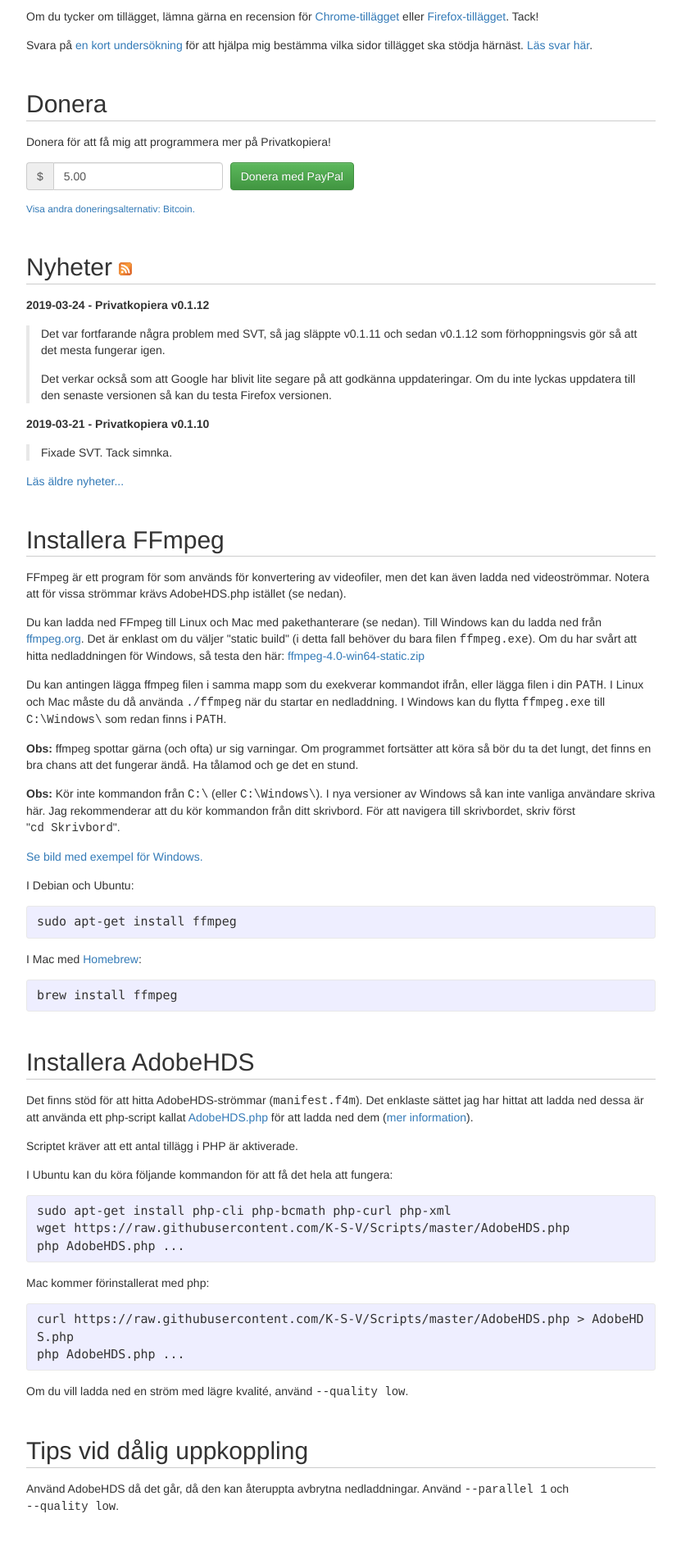
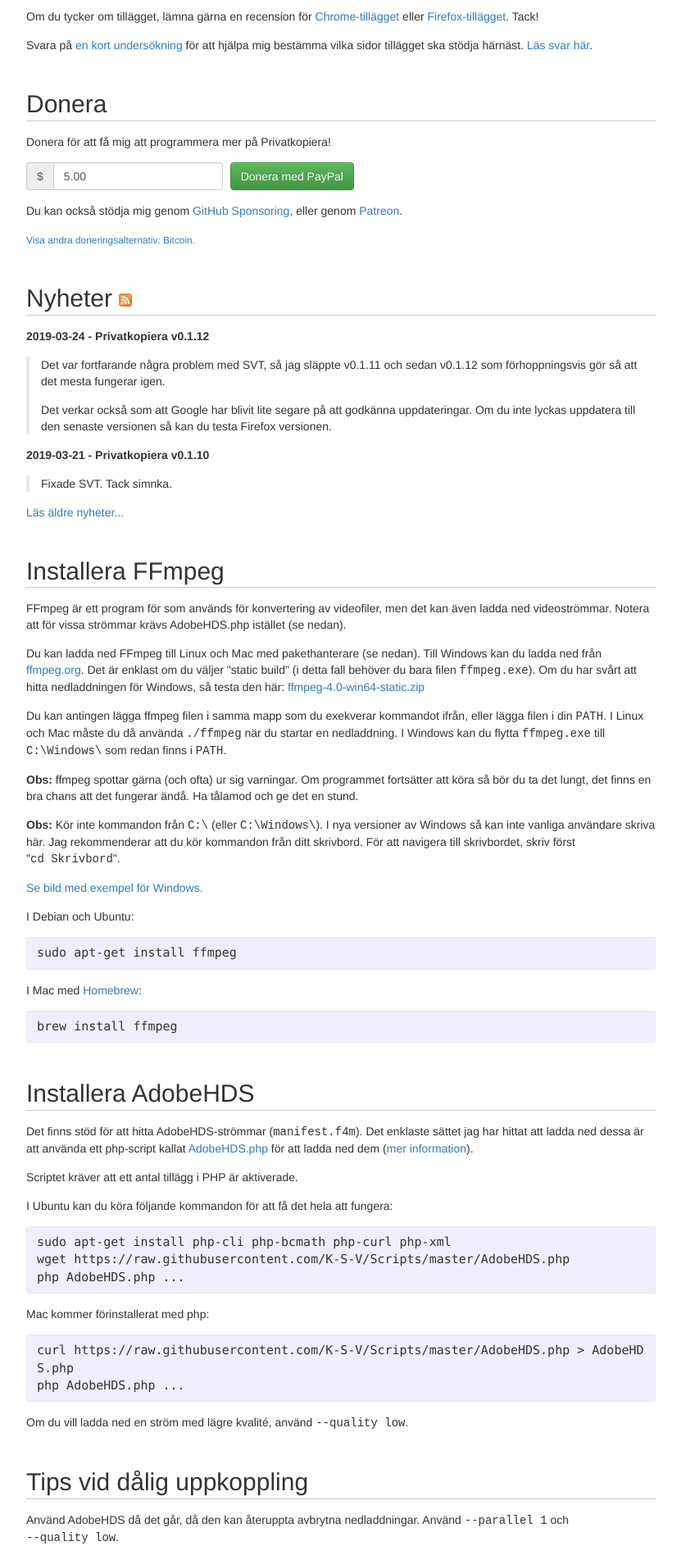
Before and after one commit to stefansundin/privatkopiera, a Jekyll site: the page built from index.html, in a window 1280 px wide. Shown: the part 886-2783 px from the top of the page at 82% size, without its empty margins (224-1055 px from the left). Built offline with Jekyll 4.4.1, drawn with Linux system fonts in a browser that asks for light colours.

Commit message:
Add links to GitHub sponsorship and Patreon.

```diff
--- a/css/main.scss
+++ b/css/main.scss
@@ -58,13 +58,15 @@
   height: 2em;
 }
 
+.form-inline {
+  margin-bottom: 15px;
+}
 .form-inline .input-group {
   margin-right: 5px;
 }
 
 .expander {
   display: none;
-  margin-top: 15px;
 }
 
 .post-body {
--- a/index.html
+++ b/index.html
@@ -79,6 +79,8 @@
       </div>
       <input class="btn btn-success" type="submit" value="Donera med PayPal">
     </form>
+
+    <p>Du kan också stödja mig genom <a target="_blank" href="https://github.com/users/stefansundin/sponsorship">GitHub Sponsoring</a>, eller genom <a target="_blank" href="https://www.patreon.com/stefansundin">Patreon</a>.</p>
 
     <p><small><a class="expander" expand="donation-options">Visa andra doneringsalternativ: Bitcoin.</a></small></p>
     <div id="donation-options">
```
